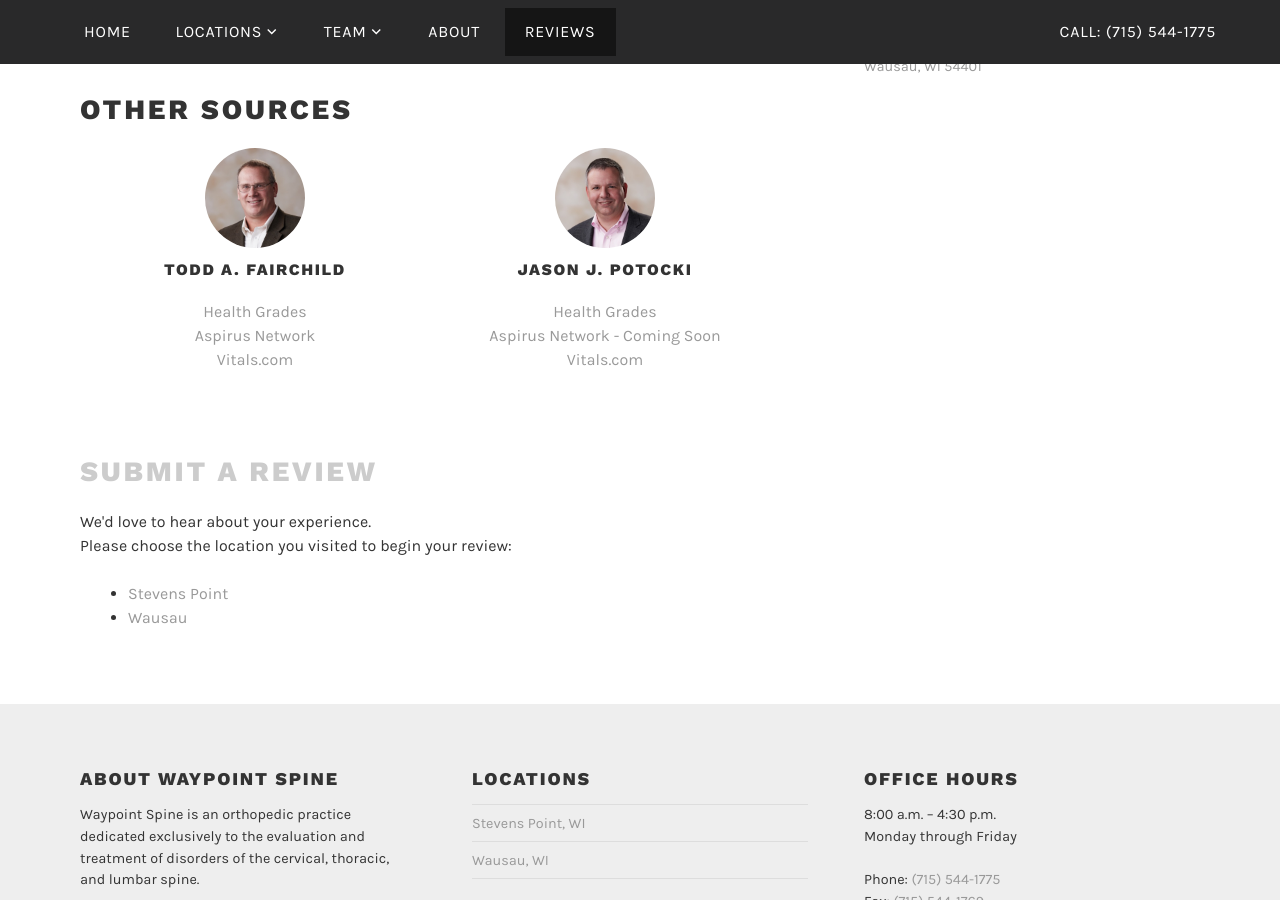
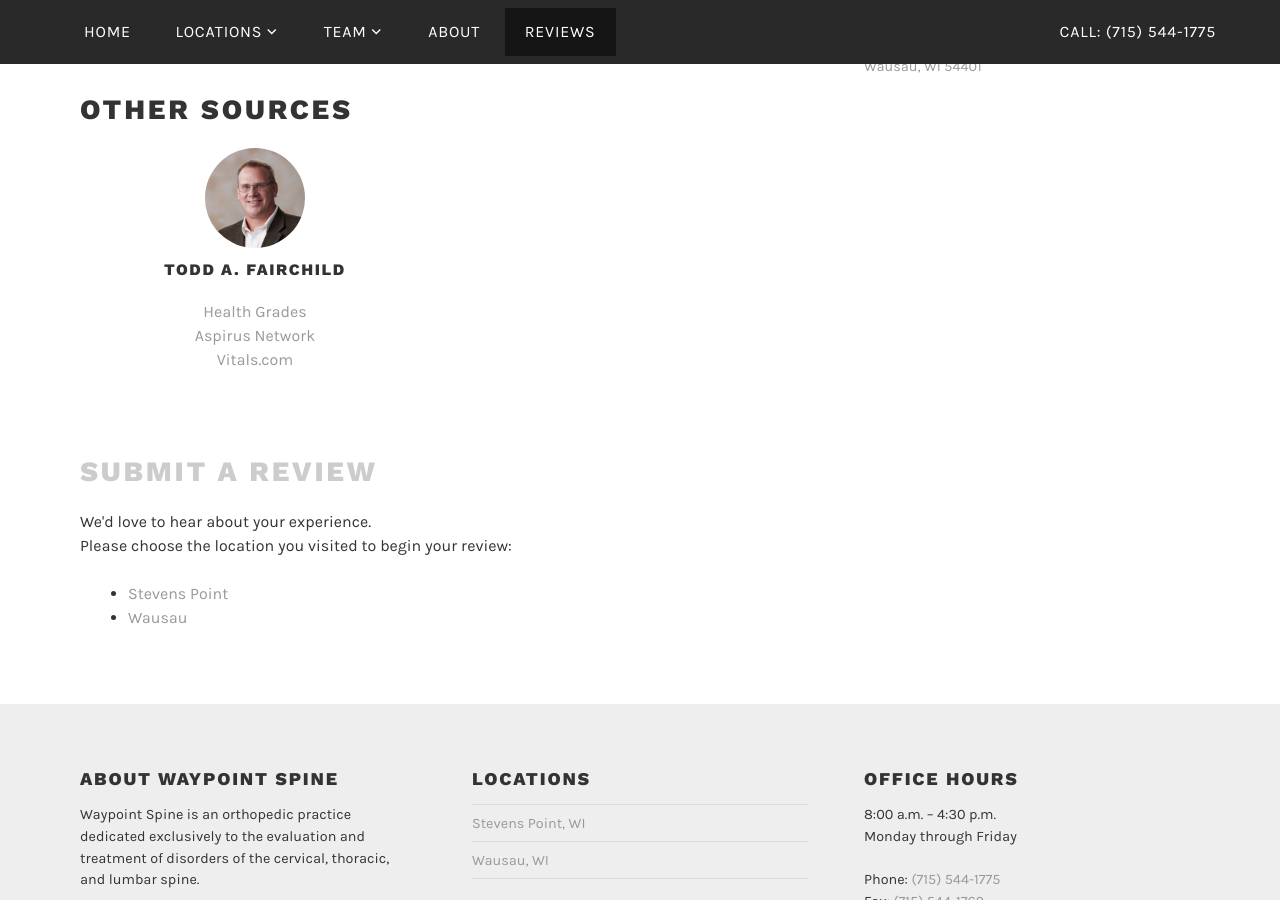
Before and after one commit to lfairchild/waypoint-spine, a Jekyll site: the page built from reviews.html, in a window 1280 px wide and 900 px high, scrolled down 1567 px. Built offline with Jekyll 4.4.1, drawn with Linux system fonts in a browser that asks for light colours.

Commit message:
Update reviews.html

```diff
--- a/reviews.html
+++ b/reviews.html
@@ -72,19 +72,6 @@ description: See what patients are saying about our providers.
             </ul>
         </header>
     </div>
-    <div class="avatar-gallery-item">
-        <div class="post-thumbnail">
-            <img src="{{ "/assets/img/avatar-jason-potocki.jpg" | relative_url }}">
-        </div>
-        <header class="entry-header">
-            <h2 class="entry-title" style="margin-bottom: 20px">Jason J. Potocki</h2>
-            <ul style="list-style: none;display: inline;margin: 0;">
-                <li><a href="https://www.healthgrades.com/physician/dr-jason-potocki-xrvb5">Health Grades</a></li>
-                <li><a href="#">Aspirus Network - Coming Soon</a></li>
-                <li><a href="https://www.vitals.com/doctors/Dr_Jason_Potocki.html">Vitals.com</a></li>
-            </ul>
-        </header>
-    </div>
 </div>
 
 <article class="hentry" style="margin-bottom: 50px;">
```
